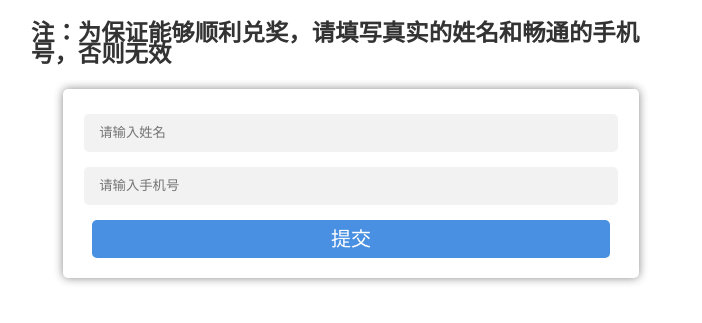
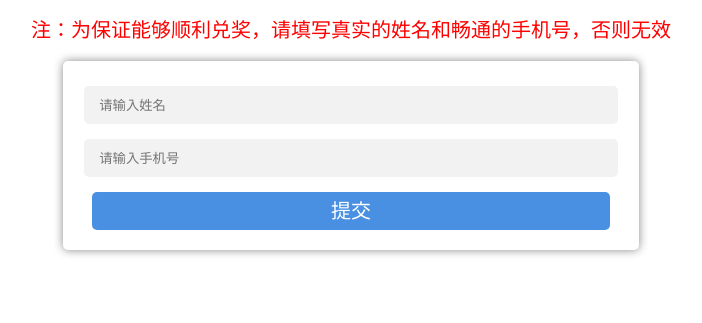
Before and after one commit to wpdef/wechat, a Django app: page /newyear/user/ in a window 1280 px wide. Shown: the top 323 px of the page, without its empty margins (289-991 px from the left). Run offline with Django 3.2, Linux system fonts and the light colour scheme; some libraries are stand-ins or nearby versions.

Commit message:
手机提交页优化

```diff
--- a/templates/newyear/user.html
+++ b/templates/newyear/user.html
@@ -2,6 +2,7 @@
 <html>
 <head>
 <meta charset="utf-8">
+    <meta name="viewport" content="width=device-width"><meta name="viewport" content="width=device-width, initial-scale=1.0, minimum-scale=1.0, maximum-scale=1.0, user-scalable=no">
 <title>个人抽奖信息登记</title>
 <script src="https://libs.baidu.com/jquery/1.11.3/jquery.min.js"></script>
 <style>
@@ -99,10 +100,13 @@ ound:#FFF;}.sub_z {
 	line-height:38px;
 	border-radius:5px;
 }
+p{
+    color:red;
+}
 </style>
 </head>
 <body>
-<h3>注：为保证能够顺利兑奖，请填写真实的姓名和畅通的手机号，否则无效</h3>
+<p>注：为保证能够顺利兑奖，请填写真实的姓名和畅通的手机号，否则无效</p>
 <form>
     <div class="sub_z">
         <input class="input_1" type="text" name="name" placeholder="请输入姓名">
```
